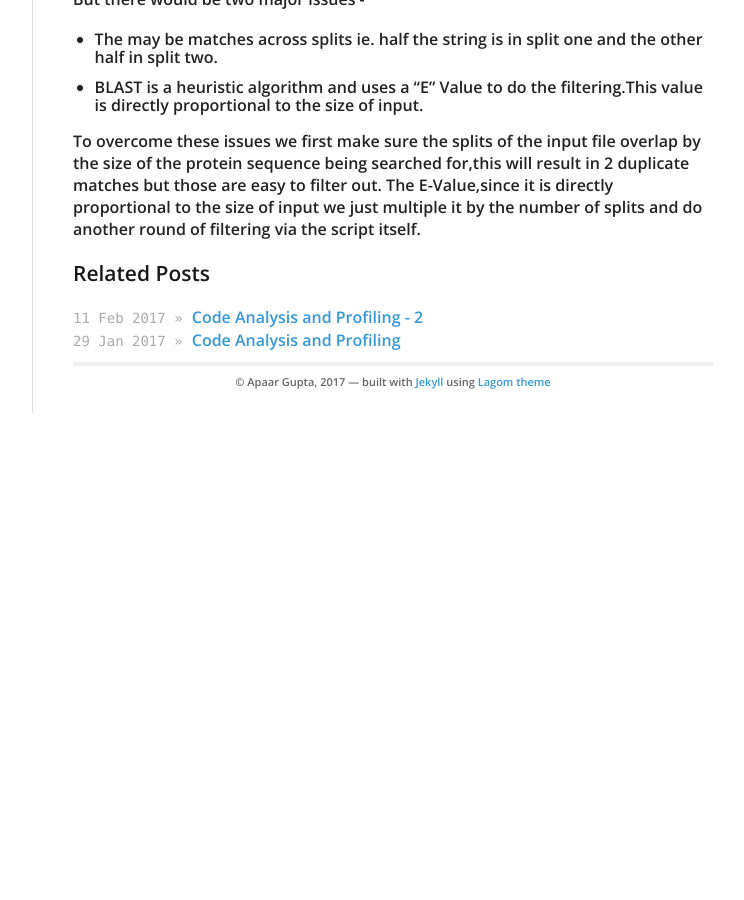
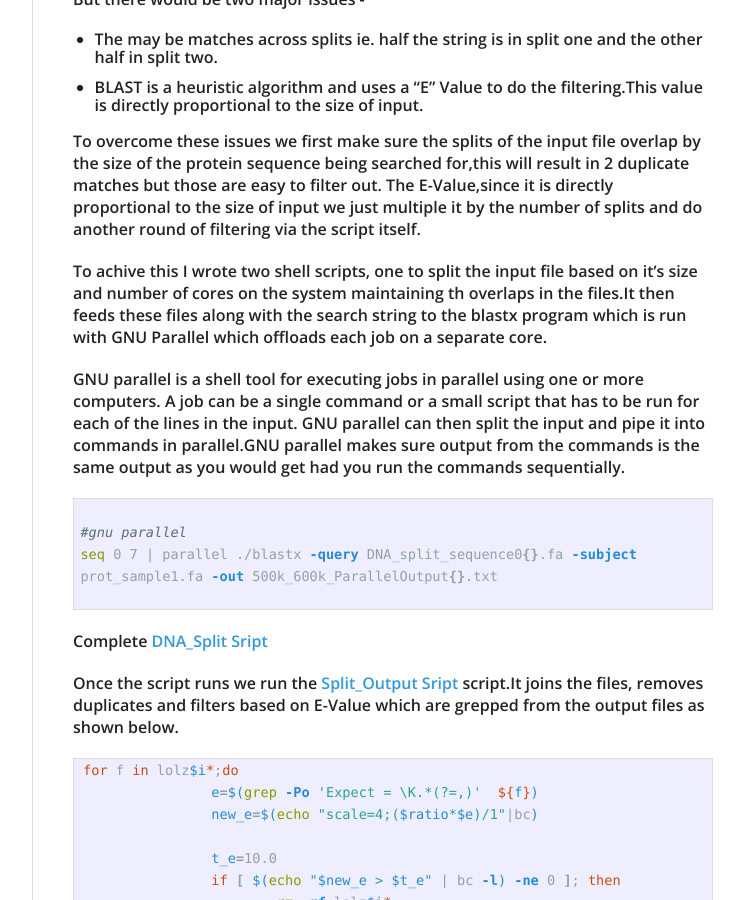
Before and after one commit to Apaar/apaar.github.io, a Jekyll site: the page built from _posts/2017-02-24-code-analysis-and-profiling-final.md, in a window 1280 px wide and 900 px high, scrolled down 486 px. Shown: the whole window, without its empty margins (378-1122 px from the left). Built offline with Jekyll 4.4.1, drawn with Linux system fonts in a browser that asks for light colours; nearby versions of some CDN libraries; before the commit the page ends 907 px from its top, so only the background shows below that; some of the changed text lies outside the part shown.

Commit message:
update final

````diff
--- a/_posts/2017-02-24-code-analysis-and-profiling-final.md
+++ b/_posts/2017-02-24-code-analysis-and-profiling-final.md
@@ -21,3 +21,34 @@ But there would be two major issues -
 
 To overcome these issues we first make sure the splits of the input file overlap by the size of the protein sequence being searched for,this will result in 2 duplicate matches but those are easy to filter out.
 The E-Value,since it is directly proportional to the size of input we just multiple it by the number of splits and do another round of filtering via the script itself.
+
+To achive this I wrote two shell scripts, one to split the input file based on it's size and number of cores on the system maintaining th overlaps in the files.It then feeds these files along with the search string to the blastx program which is run with GNU Parallel which offloads each job on a separate core.
+
+GNU parallel is a shell tool for executing jobs in parallel using one or more computers. A job can be a single command or a small script that has to be run for each of the lines in the input. GNU parallel can then split the input and pipe it into commands in parallel.GNU parallel makes sure output from the commands is the same output as you would get had you run the commands sequentially.
+
+```sh
+
+#gnu parallel
+seq 0 7 | parallel ./blastx -query DNA_split_sequence0{}.fa -subject
+prot_sample1.fa -out 500k_600k_ParallelOutput{}.txt
+
+```
+Complete [DNA_Split Sript](https://github.com/Apaar/Parallel-Computing/blob/master/ncbi-blast/split_DNA.sh)
+
+Once the script runs we run the [Split_Output Sript](https://github.com/Apaar/Parallel-Computing/blob/master/ncbi-blast/split_output.sh) script.It joins the files, removes duplicates and filters based on E-Value which are grepped from the output files as shown below.
+
+```sh
+for f in lolz$i*;do
+		e=$(grep -Po 'Expect = \K.*(?=,)'  ${f})
+		new_e=$(echo "scale=4;($ratio*$e)/1"|bc)
+
+		t_e=10.0
+		if [ $(echo "$new_e > $t_e" | bc -l) -ne 0 ]; then
+			rm -rf lolz$i*
+			break;
+		else
+			sed -i "s/Expect =.*, /Expect = $new_e , /g" ${f}
+			mv -i "${f}" "yoyo$new_e"
+		fi
+	done
+```
````
